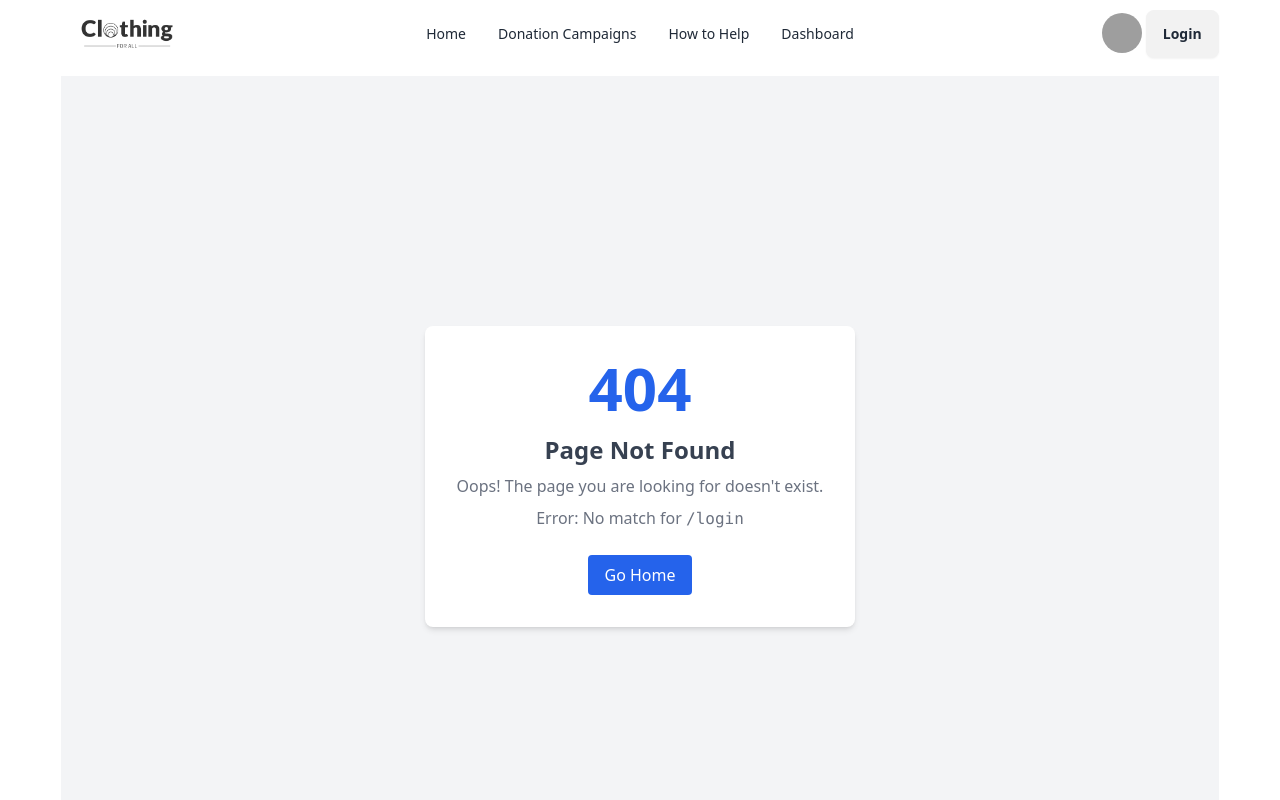
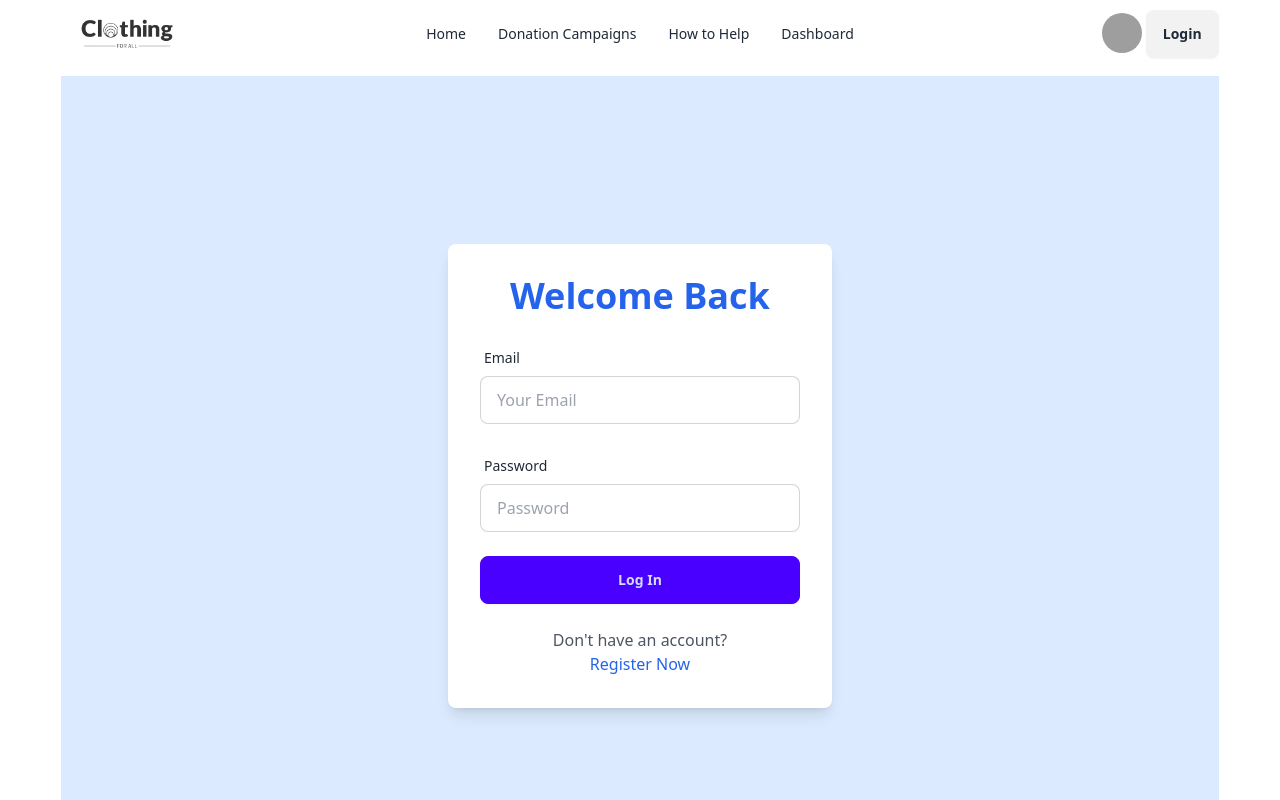
Before and after one commit to aka-azad/clothing-for-all, a React (Vite) app: page /login in a window 1280 px wide. Shown: the top 800 px of the page. Built offline with nearby package versions, Linux system fonts and the light colour scheme; no server answers; grey boxes are pictures that could not be loaded.

Commit message:
little bug fixed and login page added with auth context

```diff
--- a/package.json
+++ b/package.json
@@ -11,6 +11,7 @@
   },
   "dependencies": {
     "animate.css": "^4.1.1",
+    "firebase": "^11.0.2",
     "localforage": "^1.10.0",
     "match-sorter": "^8.0.0",
     "react": "^18.3.1",
--- a/src/Components/Banner.jsx
+++ b/src/Components/Banner.jsx
@@ -3,20 +3,33 @@ import "swiper/css";
 import "swiper/css/navigation";
 import "swiper/css/pagination";
 import "animate.css";
+import { Navigation } from "swiper/modules";
 
 import img1 from "../assets/gallery_1.jpg";
 import img2 from "../assets/gallery_2.jpg";
 import img3 from "../assets/gallery_3.jpg";
-import { Navigation } from "swiper/modules";
 
 const Banner = () => {
   return (
-    <Swiper
-      className="rounded-2xl animate__animated animate__bounce"
-      slidesPerView={1}
-      navigation={true}
-      modules={[Navigation]}
-    >
+    // <div className="carousel carousel-center rounded-box">
+    //   <div className="carousel-item w-full h-fit">
+    //     <img src={img1} alt="Pizza" />
+    //   </div>
+    //   <div className="carousel-item w-full h-fit">
+    //     <img src={img2} alt="Pizza" />
+    //   </div>
+    //   <div className="carousel-item w-full h-fit">
+    //     <img src={img1} alt="Pizza" />
+    //   </div>
+    //   <div className="carousel-item w-full h-fit">
+    //     <img src={img3} alt="Pizza" />
+    //   </div>
+    //   <div className="carousel-item w-full h-fit">
+    //     <img src={img2} alt="Pizza" />
+    //   </div>
+    // </div>
+    <div className="rounded-2xl overflow-hidden animate__animated animate__bounce">
+      <Swiper slidesPerView={1} navigation modules={[Navigation]}>
         <SwiperSlide>
           <img src={img1} alt="" />
         </SwiperSlide>
@@ -33,6 +46,7 @@ const Banner = () => {
           <img src={img3} alt="" />
         </SwiperSlide>
       </Swiper>
+    </div>
   );
 };
 
--- a/src/Components/Navbar.jsx
+++ b/src/Components/Navbar.jsx
@@ -1,4 +1,4 @@
-import { NavLink } from "react-router-dom";
+import { Link, NavLink } from "react-router-dom";
 import orgLogo from "../assets/org-logo.png";
 const Navbar = () => {
   const links = (
@@ -10,10 +10,10 @@ const Navbar = () => {
         <NavLink to={"/donation-campaigns"}>Donation Campaigns</NavLink>
       </li>
       <li>
-        <NavLink to={'/how-to-help'}>How to Help</NavLink>
+        <NavLink to={"/how-to-help"}>How to Help</NavLink>
       </li>
       <li>
-        <NavLink to={'/dashboard'}>Dashboard</NavLink>
+        <NavLink to={"/dashboard"}>Dashboard</NavLink>
       </li>
     </>
   );
@@ -70,7 +70,6 @@ const Navbar = () => {
             <li>
               <a className="justify-between">
                 Profile
-                <span className="badge">New</span>
               </a>
             </li>
             <li>
@@ -81,7 +80,9 @@ const Navbar = () => {
             </li>
           </ul>
         </div>
-        <a className="btn">Login</a>
+        <Link to={"/login"} className="btn">
+          Login
+        </Link>
       </div>
     </div>
   );
--- /dev/null
+++ b/src/Components/Provider/AuthProvider.jsx
@@ -0,0 +1,56 @@
+import {
+  createUserWithEmailAndPassword,
+  onAuthStateChanged,
+  signInWithEmailAndPassword,
+  signOut,
+} from "firebase/auth";
+import PropTypes from "prop-types";
+import { createContext, useEffect, useState } from "react";
+import auth from "../../firebase/firebase.config";
+
+const AuthContext = createContext(null);
+
+const AuthProvider = ({ children }) => {
+  const [user, setUser] = useState(null);
+  const [loading, setLoading] = useState(false);
+
+  const loginWithEmail = (email, password) => {
+    setLoading(true);
+    return signInWithEmailAndPassword(auth, email, password);
+  };
+  const signUpWithEmail = (email, password) => {
+    setLoading(true);
+    return createUserWithEmailAndPassword(auth, email, password);
+  };
+  const signOutUser = () => {
+    signOut(auth);
+  };
+
+  useEffect(() => {
+    const unsubscribe = onAuthStateChanged(auth, (acc) => {
+      if (acc) {
+        setUser(acc);
+        setLoading(false);
+      } else {
+        setUser(null);
+
+        console.log("logged out");
+      }
+
+      return () => unsubscribe();
+    });
+  }, []);
+  const values = {
+    user,
+    loading,
+    loginWithEmail,
+    signUpWithEmail,
+    signOutUser,
+  };
+
+  return <AuthContext.Provider value={values}>{children}</AuthContext.Provider>;
+};
+AuthProvider.propTypes = {
+  children: PropTypes.element,
+};
+export default AuthProvider;
--- a/src/Pages/Login.jsx
+++ b/src/Pages/Login.jsx
@@ -0,0 +1,62 @@
+// src/components/Login.js
+import { Link, useNavigate } from "react-router-dom";
+
+const Login = () => {
+  const navigate = useNavigate();
+
+  const handleSubmit = (e) => {
+    e.preventDefault();
+    const userEmail = e.target.email.value
+    const userPassword = e.target.password.value
+    // Mock login logic
+    console.log("Logging in with", userEmail, userPassword);
+    navigate("/");
+  };
+
+  return (
+    <div className="flex items-center justify-center min-h-screen bg-blue-100">
+      <div className="bg-white p-8 rounded-lg shadow-lg w-96">
+        <h2 className="text-4xl font-bold text-center text-blue-600 mb-6">
+          Welcome Back
+        </h2>
+        <form onSubmit={handleSubmit} className="space-y-6">
+          <div className="form-control">
+            <label className="label">
+              <span className="label-text">Email</span>
+            </label>
+            <input
+              type="email"
+              name="email"
+              placeholder="Your Email"
+              className="input input-bordered w-full"
+              required
+            />
+          </div>
+          <div className="form-control">
+            <label className="label">
+              <span className="label-text">Password</span>
+            </label>
+            <input
+              type="password"
+               name="password"
+              placeholder="Password"
+              className="input input-bordered w-full"
+              required
+            />
+          </div>
+          <button type="submit" className="btn btn-primary w-full">
+            Log In
+          </button>
+        </form>
+        <div className="text-center mt-6">
+          <p className="text-gray-600">Don&apos;t have an account?</p>
+          <Link to="/register" className="text-blue-600 hover:underline">
+            Register Now
+          </Link>
+        </div>
+      </div>
+    </div>
+  );
+};
+
+export default Login;
--- a/src/Pages/Register.jsx
+++ b/src/Pages/Register.jsx
@@ -0,0 +1,6 @@
+
+const Register = () => {
+  return <div>register page</div>;
+};
+
+export default Register;
--- a/src/Routes/Routes.jsx
+++ b/src/Routes/Routes.jsx
@@ -4,8 +4,11 @@ import Home from "../Pages/Home";
 import DonationCampaigns from "../Pages/DonationCampaign";
 import CampaignDetails from "../Components/CampaignDetails";
 import ErrorPage from "../Components/ErrorPage";
+import Login from "../Pages/Login";
+import Register from "../Pages/Register";
 
-const routes = createBrowserRouter([
+const routes = createBrowserRouter(
+  [
     {
       path: "/",
       element: <Root></Root>,
@@ -22,11 +25,29 @@ const routes = createBrowserRouter([
           loader: () => fetch("/campaigns.json"),
         },
         {
+          path: "login",
+          element: <Login />,
+        },
+        {
+          path: "register",
+          element: <Register />,
+        },
+        {
           path: "*",
           element: <ErrorPage />,
         },
       ],
     },
-]);
+  ],
+  {
+    future: {
+      v7_relativeSplatPath: true,
+      v7_fetcherPersist: true,
+      v7_normalizeFormMethod: true,
+      v7_partialHydration: true,
+      v7_skipActionErrorRevalidation: true,
+    },
+  }
+);
 
 export default routes;
--- /dev/null
+++ b/src/firebase/firebase.config.js
@@ -0,0 +1,20 @@
+// Import the functions you need from the SDKs you need
+import { initializeApp } from "firebase/app";
+import { getAuth } from "firebase/auth";
+// TODO: Add SDKs for Firebase products that you want to use
+// https://firebase.google.com/docs/web/setup#available-libraries
+
+// Your web app's Firebase configuration
+const firebaseConfig = {
+  apiKey: "AIzaSyBnb0TKAaiU9qWHmTBdnle7HkCXlOVS8ms",
+  authDomain: "assignment-9-of-batch-10.firebaseapp.com",
+  projectId: "assignment-9-of-batch-10",
+  storageBucket: "assignment-9-of-batch-10.firebasestorage.app",
+  messagingSenderId: "330762413939",
+  appId: "1:330762413939:web:20837c99c2d6e082cec706",
+};
+
+// Initialize Firebase
+const app = initializeApp(firebaseConfig);
+const auth = getAuth(app);
+export default auth;
--- a/src/main.jsx
+++ b/src/main.jsx
@@ -3,9 +3,17 @@ import { createRoot } from "react-dom/client";
 import "./index.css";
 import { RouterProvider } from "react-router-dom";
 import routes from "./Routes/Routes";
+import AuthProvider from "./Components/Provider/AuthProvider";
 
 createRoot(document.getElementById("root")).render(
   <StrictMode>
-    <RouterProvider router={routes}></RouterProvider>
+    <AuthProvider>
+      <RouterProvider
+        future={{
+          v7_startTransition: true,
+        }}
+        router={routes}
+      ></RouterProvider>
+    </AuthProvider>
   </StrictMode>
 );
```
Also changed, not shown: 1 other file (tests, documents, lock files or other folders). Lines whose indentation alone changed are shown as unchanged.
